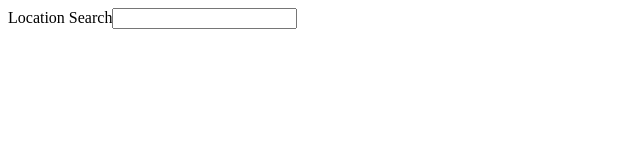
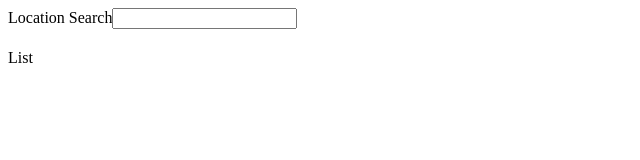
Before and after one commit to FraserACoutts/WeatherApp, a React (Create React App) app: page / in a window 1280 px wide. Shown: the top 160 px of the page, without its empty margins (0-640 px from the left). Built offline with nearby package versions, Linux system fonts and the light colour scheme.

Commit message:
Setting up the files to extract specific bits of information from the api call

```diff
--- a/src/components/App.js
+++ b/src/components/App.js
@@ -2,9 +2,10 @@ import React from 'react';
 import axios from 'axios';
 import Search from './Search';
 import LocationList from './LocationList';
+import LocationInfo from './LocationInfo';
 
 class App extends React.Component {
-    state = { days: [] };
+    state = { forecasts: [], location: [], current: [] };
 
     onSearchSubmit = async (term) => {
         const response = await axios.get('http://api.weatherapi.com/v1/forecast.json', {
@@ -12,17 +13,18 @@ class App extends React.Component {
                 key: 'cfb5e6d9acd0434f874112648202805',
                 query: term,
                 days: 3
-            },
+            }
         });
 
-        this.setState({ days: response.data.forecast.forecastday });
+        this.setState({ forecasts: response.data.forecast.forecastday, location: response.data.location, current: response.data.current });
     };
 
     render() {
         return (
             <div>
                 <Search onSubmit={this.onSearchSubmit} />
-                <LocationList days={this.state.days} />
+                <LocationInfo location={this.state.location} />
+                <LocationList forecasts={this.state.forecasts} />
             </div>
         );
     }
--- /dev/null
+++ b/src/components/LocationInfo.js
@@ -0,0 +1,16 @@
+import React from 'react';
+
+const LocationInfo = (props) => {
+    console.log(props.location);
+
+    return (
+        <div>
+            <div>
+                <h2>{props.location.name} {props.location.country}</h2>
+            </div>
+
+        </div>
+    );
+};
+
+export default LocationInfo;
--- a/src/components/LocationList.js
+++ b/src/components/LocationList.js
@@ -1,19 +1,20 @@
 import React from 'react';
 
 const LocationList = (props) => {
-    console.log(props.days);
+    console.log(props.forecasts);
 
-    const days = props.days.map(({ day, date }) => {
-        return (
-            <div key={date}>
-                <h2>{date}</h2>
-                <img alt={day.condition.text} src={day.condition.icon} />
-                <h3>{day.condition.text}</h3>
-            </div>
-        );
-    });
+    // const forecast = props.forecasts.map(({ day, date }) => {
+    //     return (
+    //         <div key={date}>
+    //             <h2>{date}</h2>
+    //             <img alt={day.condition.text} src={day.condition.icon} />
+    //             <h3>{day.condition.text}</h3>
+    //         </div>
+    //     );
+    // });
 
-    return <div>{days}</div>;
+    return <div>List</div>;
+
 };
 
 export default LocationList;
```
